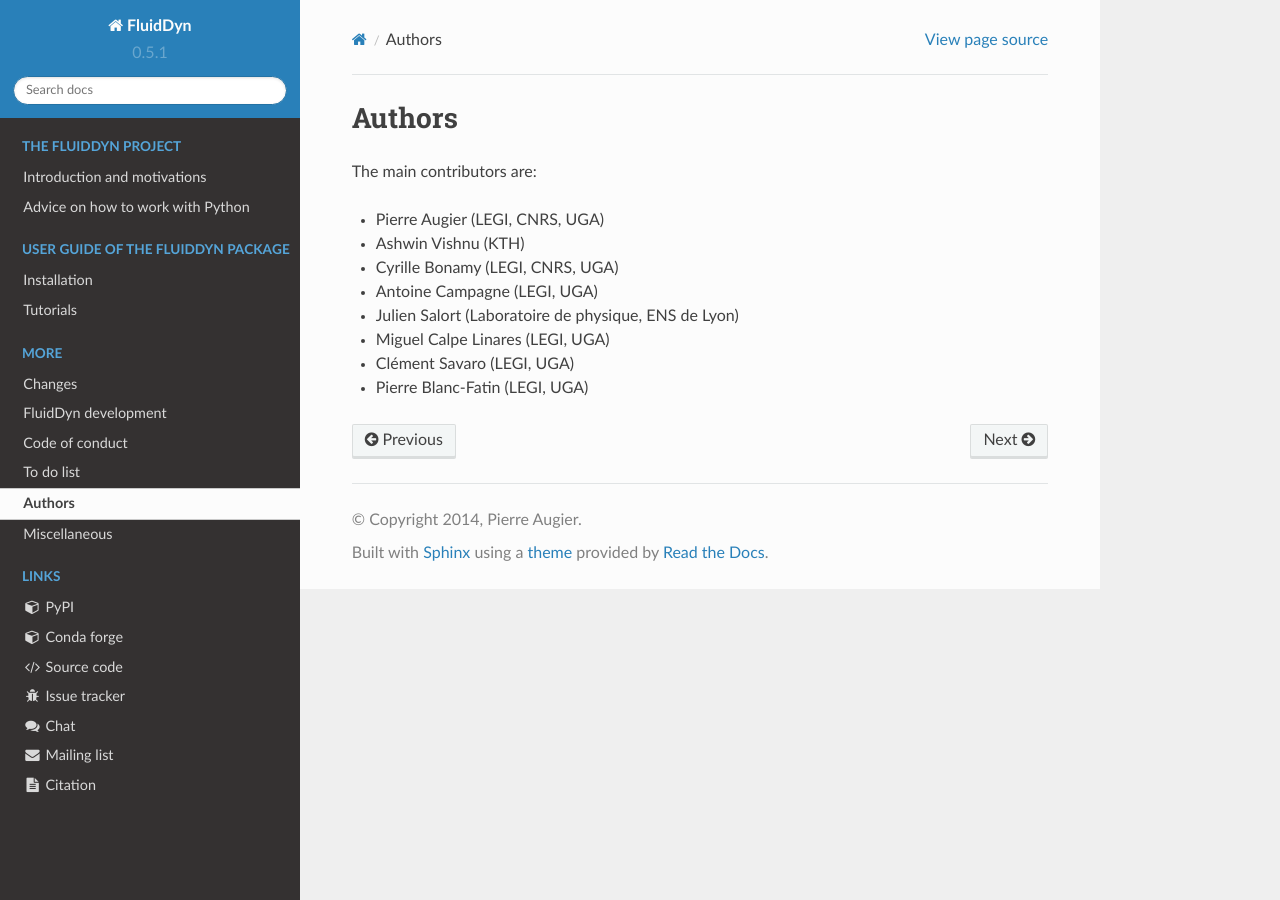
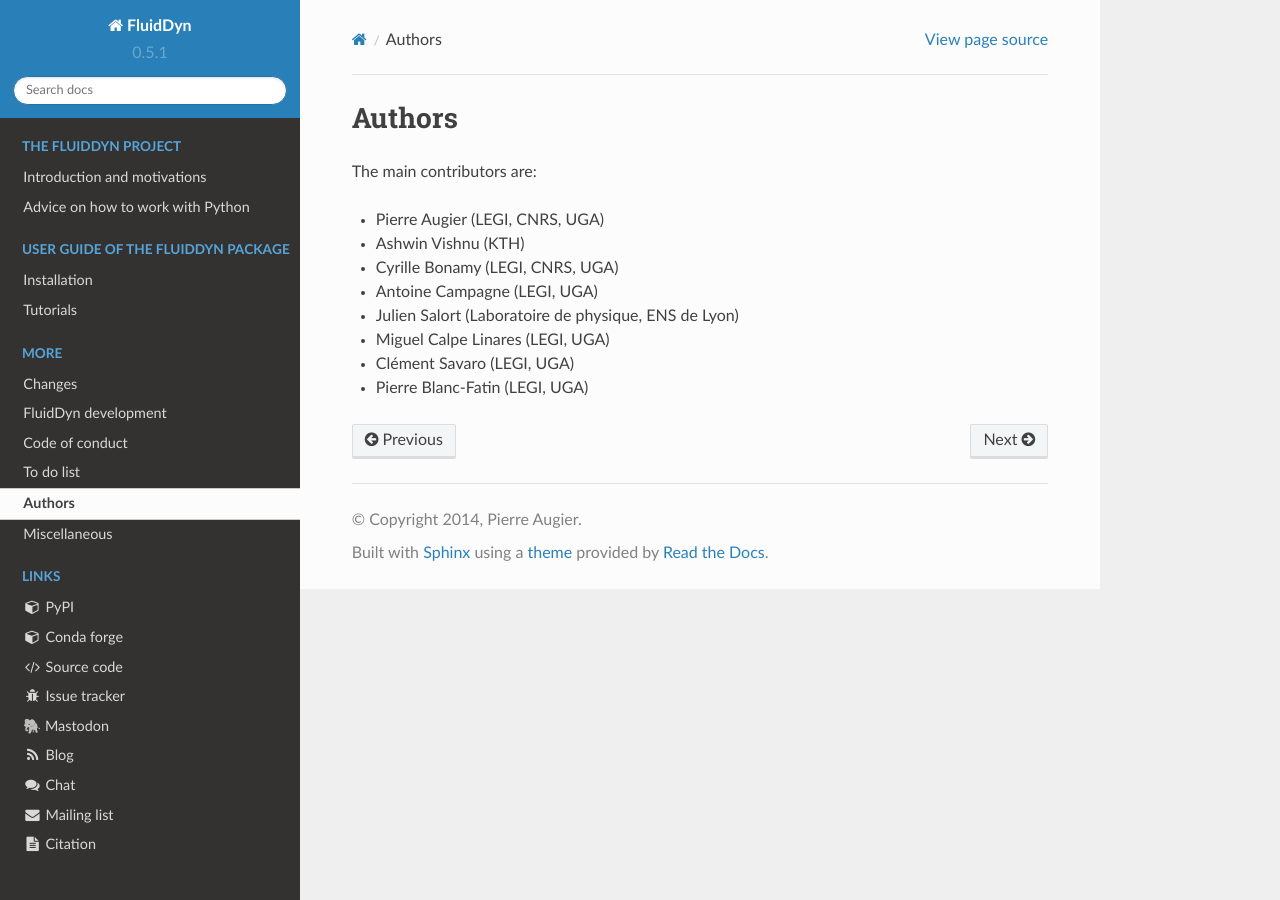
Before and after one commit to fluiddyn/fluiddyn, a Sphinx documentation site: the page built from doc/authors.rst, in a window 1280 px wide. Built offline with Sphinx 7.4.7 and the Read the Docs theme 2.0.0, drawn with Linux system fonts in a browser that asks for light colours; pages that are not in the unit, such as notebooks, are missing from menus.

Commit message:
Mastodon link in sidebar and rel=me verification

```diff
--- a/doc/conf.py
+++ b/doc/conf.py
@@ -29,6 +29,16 @@
 # documentation root, use os.path.abspath to make it absolute, like shown here.
 sys.path.insert(0, os.path.abspath("../scripts"))
 sys.path.insert(0, os.path.abspath("./"))
+
+_mastodon = "https://hachyderm.io/@fluiddyn"
+
+rst_prolog = f"""
+
+.. raw:: html
+
+    <a rel="me" href="{_mastodon}"></a>
+
+"""
 
 # -- General configuration ----------------------------------------------------
 
@@ -162,7 +172,14 @@
             '<i class="fa fa-bug fa-fw"></i> Issue tracker',
             f"https://foss.heptapod.net/fluiddyn/{project.lower()}/-/issues",
         ),
-        #  ('<i class="fa fa-rss fa-fw"></i> Blog', 'https://...'),
+        (
+            '🐘 Mastodon',
+            _mastodon
+        ),
+        (
+            '<i class="fa fa-rss fa-fw"></i> Blog',
+            'https://fluiddyn.netlify.app/'
+        ),
         (
             '<i class="fa fa-comments fa-fw"></i> Chat',
             "https://matrix.to/#/#fluiddyn-users:matrix.org",
```
